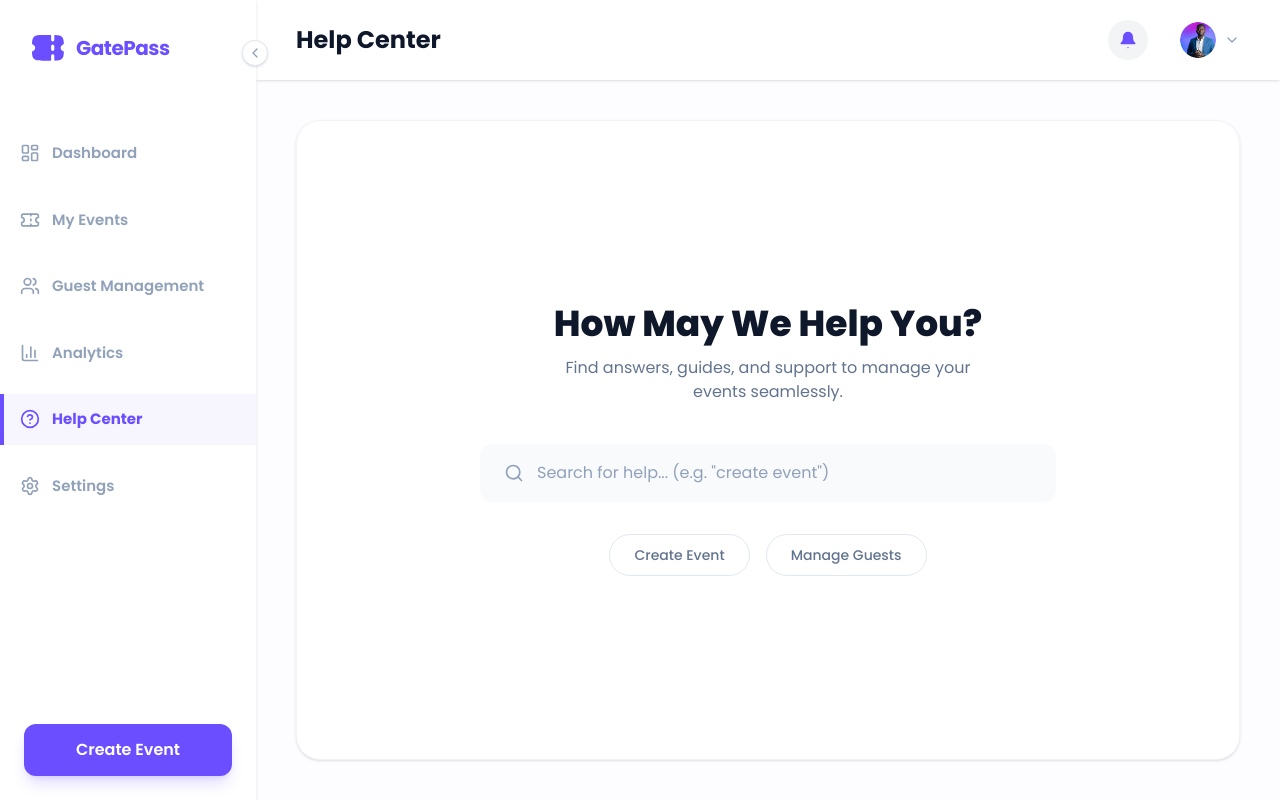
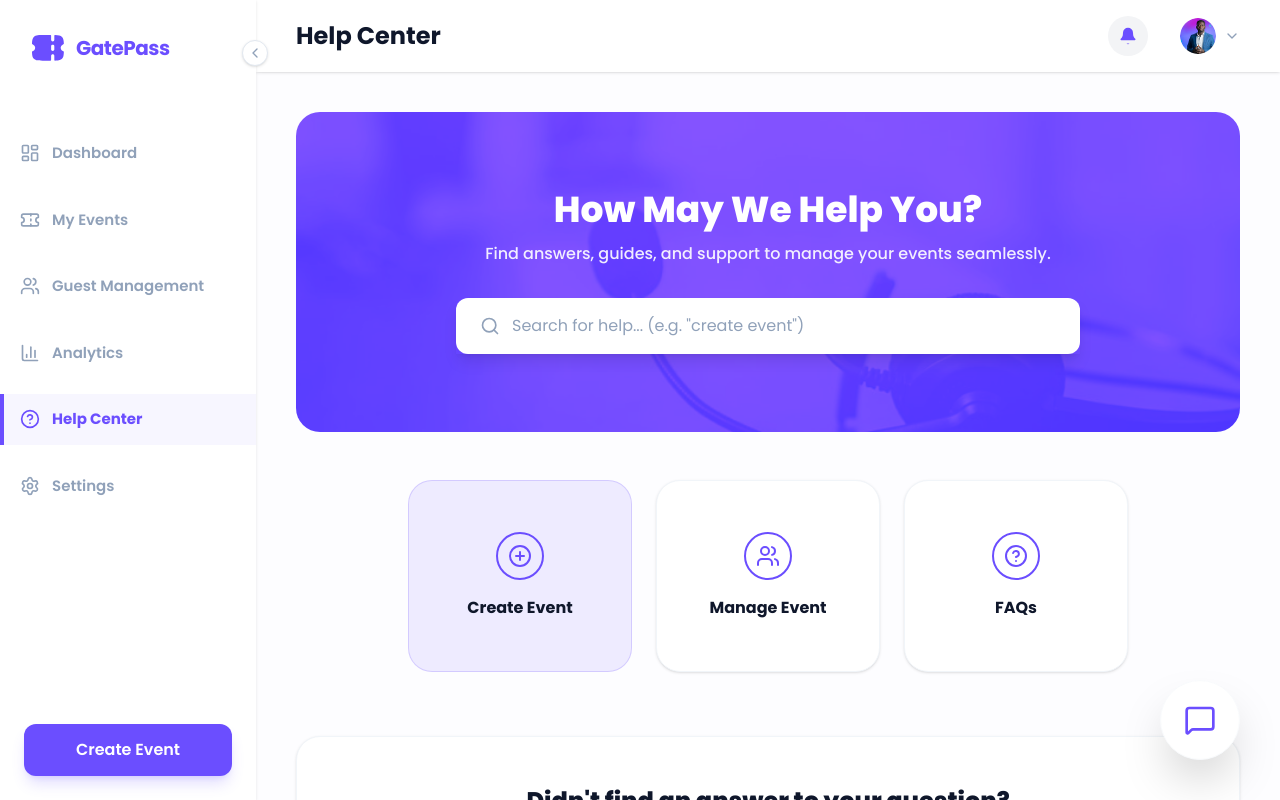
Before and after one commit to HonourOjotane1/GatePass, a React (Vite) app in the folder frontend/: page /dashboard/help-center in a window 1280 px wide. Built offline with nearby package versions, Linux system fonts and the light colour scheme.

Commit message:
Refactored helpcenter page

```diff
--- a/frontend/src/pages/HelpCenter.jsx
+++ b/frontend/src/pages/HelpCenter.jsx
@@ -1,14 +1,249 @@
-import { Link } from 'react-router-dom'
-import { Search, Bell, ChevronDown } from 'lucide-react'
-import userAvatar from '../assets/user.png'
+import React, { useState } from 'react';
+import {
+  Bell,
+  ChevronDown,
+  Search,
+  PlusCircle,
+  Users,
+  HelpCircle,
+  MessageSquare,
+  Instagram,
+  Facebook,
+  Twitter,
+  Linkedin,
+  ArrowLeft,
+  Paperclip,
+  Mic,
+  Send
+} from 'lucide-react';
+import userAvatar from '../assets/user.png';
+import { Link } from 'react-router-dom';
+import helpImg from '../assets/HelpCenterImg.png'
 
 const HelpCenter = () => {
+  // State to manage which view is active: 'main', 'faqs', or 'chatbot'
+  const [activeView, setActiveView] = useState('main');
+  const [expandedFaq, setExpandedFaq] = useState(null);
+
+  const faqs = [
+    "What is GatePass all about?",
+    "How do I create a new event?",
+    "Can I import guests from an Excel file?",
+    "How does the QR code check-in work?"
+  ];
+
+  // --- VIEW 1: MAIN HELP CENTER ---
+  const renderMain = () => (
+    <div className="flex-1 flex flex-col animate-in fade-in duration-300">
+      {/* Hero Banner */}
+      <div className="relative w-full h-[320px] rounded-3xl overflow-hidden mb-12 flex flex-col items-center justify-center">
+        {/* Background Image & Gradient */}
+        <div className="absolute inset-0 bg-[#6B4EFF] z-0">
+          <img
+            src={helpImg}
+            alt="Help Center Background"
+            className="w-full h-full object-cover mix-blend-overlay opacity-40"
+          />
+        </div>
+
+        <div className="relative z-10 w-full max-w-2xl px-6 text-center">
+          <h2 className="text-4xl font-extrabold text-white mb-3">
+            How May We Help You?
+          </h2>
+          <p className="text-white/90 mb-8 font-medium">
+            Find answers, guides, and support to manage your events seamlessly.
+          </p>
+
+          <div className="relative w-full shadow-lg">
+            <Search className="absolute left-6 top-1/2 -translate-y-1/2 text-slate-400" size={20} />
+            <input
+              type="text"
+              placeholder='Search for help... (e.g. "create event")'
+              className="w-full pl-14 pr-6 py-4 bg-white rounded-xl outline-none text-slate-700 transition-all text-base placeholder:text-slate-400"
+            />
+          </div>
+        </div>
+      </div>
+
+      {/* Action Cards */}
+      <div className="flex items-center justify-center gap-6 mb-16">
+        <Link to="/dashboard/create-event" className="w-56 h-48 bg-[#6B4EFF]/10 rounded-3xl flex flex-col items-center justify-center gap-4 hover:shadow-md transition-all border border-[#6B4EFF]/20 cursor-pointer">
+          <div className="w-12 h-12 rounded-full border-2 border-[#6B4EFF] text-[#6B4EFF] flex items-center justify-center">
+            <PlusCircle size={24} />
+          </div>
+          <span className="font-bold text-slate-900">Create Event</span>
+        </Link>
+
+        <Link to="/dashboard/my-events" className="w-56 h-48 bg-white rounded-3xl flex flex-col items-center justify-center gap-4 hover:shadow-md transition-all border border-slate-100 cursor-pointer shadow-sm">
+          <div className="w-12 h-12 rounded-full border-2 border-[#6B4EFF] text-[#6B4EFF] flex items-center justify-center">
+            <Users size={24} />
+          </div>
+          <span className="font-bold text-slate-900">Manage Event</span>
+        </Link>
+
+        <button
+          onClick={() => setActiveView('faqs')}
+          className="w-56 h-48 bg-white rounded-3xl flex flex-col items-center justify-center gap-4 hover:shadow-md transition-all border border-slate-100 cursor-pointer shadow-sm"
+        >
+          <div className="w-12 h-12 rounded-full border-2 border-[#6B4EFF] text-[#6B4EFF] flex items-center justify-center">
+            <HelpCircle size={24} />
+          </div>
+          <span className="font-bold text-slate-900">FAQs</span>
+        </button>
+      </div>
+
+      {/* Bottom CTA Section */}
+      <div className="bg-white rounded-3xl border border-slate-100 shadow-sm p-12 text-center flex flex-col items-center">
+        <h3 className="text-2xl font-extrabold text-slate-900 mb-2">Didn't find an answer to your question?</h3>
+        <p className="text-slate-500 mb-8 font-medium">Get in touch with us for details on additional services.</p>
+
+        <button
+          className="bg-[#6B4EFF] text-white px-12 py-4 rounded-xl font-bold shadow-lg hover:bg-[#583DD9] transition-colors mb-10 cursor-pointer"
+        >
+          Contact Us
+        </button>
+
+        {/* Social Icons */}
+        <div className="flex items-center gap-4 text-slate-400">
+          <button className="w-12 h-12 rounded-full border border-slate-200 flex items-center justify-center hover:bg-slate-50 transition-colors cursor-pointer"><Instagram size={20} /></button>
+          <button className="w-12 h-12 rounded-full border border-slate-200 flex items-center justify-center hover:bg-slate-50 transition-colors cursor-pointer"><Facebook size={20} /></button>
+          <button className="w-12 h-12 rounded-full border border-slate-200 flex items-center justify-center hover:bg-slate-50 transition-colors cursor-pointer"><Twitter size={20} /></button>
+          <button className="w-12 h-12 rounded-full border border-slate-200 flex items-center justify-center hover:bg-slate-50 transition-colors cursor-pointer"><Linkedin size={20} /></button>
+          {/* Custom SVG for TikTok fallback */}
+          <button className="w-12 h-12 rounded-full border border-slate-200 flex items-center justify-center hover:bg-slate-50 transition-colors cursor-pointer">
+            <svg width="20" height="20" viewBox="0 0 24 24" fill="none" stroke="currentColor" strokeWidth="2" strokeLinecap="round" strokeLinejoin="round"><path d="M9 12a4 4 0 1 0 4 4V4a5 5 0 0 0 5 5"/></svg>
+          </button>
+        </div>
+      </div>
+
+      {/* Floating Action Button */}
+      <button
+        onClick={() => setActiveView('chatbot')}
+        className="fixed bottom-10 right-10 w-20 h-20 bg-white rounded-full shadow-2xl flex items-center justify-center text-[#6B4EFF] hover:scale-105 transition-transform cursor-pointer border border-slate-50"
+      >
+        <MessageSquare size={32} />
+      </button>
+    </div>
+  );
+
+  // --- VIEW 2: FAQs ---
+  const renderFaqs = () => (
+    <div className="flex-1 bg-white rounded-3xl border border-slate-100 shadow-sm p-12 animate-in slide-in-from-right-8 duration-300">
+      <h2 className="text-3xl font-extrabold text-slate-900 text-center mb-12">
+        Frequently Asked Questions
+      </h2>
+
+      <div className="max-w-3xl mx-auto space-y-4">
+        {faqs.map((faq, index) => (
+          <div key={index} className="border-b border-slate-100 last:border-0 pb-4">
+            <button
+              onClick={() => setExpandedFaq(expandedFaq === index ? null : index)}
+              className="w-full flex items-center justify-between py-4 text-left cursor-pointer group"
+            >
+              <span className="text-slate-600 font-medium text-lg group-hover:text-slate-900 transition-colors">
+                {faq}
+              </span>
+              <div className="w-10 h-10 rounded-full bg-slate-50 flex items-center justify-center text-slate-400 shrink-0">
+                <ChevronDown
+                  size={20}
+                  className={`transition-transform duration-300 ${expandedFaq === index ? 'rotate-180' : ''}`}
+                />
+              </div>
+            </button>
+            {/* Expanded Content Placeholder */}
+            {expandedFaq === index && (
+              <div className="pb-4 text-slate-500 pr-12 animate-in fade-in duration-200">
+                Lorem ipsum dolor sit amet consectetur adipisicing elit. Sit quaerat quos fuga consequuntur accusamus vero porro necessitatibus aliquam, repellendus dignissimos.
+              </div>
+            )}
+          </div>
+        ))}
+      </div>
+    </div>
+  );
+
+  // --- VIEW 3: CHATBOT ---
+  const renderChatbot = () => (
+    <div className="flex-1 bg-white rounded-3xl border border-slate-100 shadow-sm p-8 flex flex-col h-[calc(100vh-160px)] animate-in slide-in-from-right-8 duration-300">
+
+      <h2 className="text-2xl font-extrabold text-slate-900 text-center mb-8">
+        Welcome Honour! How May I Help You?
+      </h2>
+
+      {/* Chat Messages Area */}
+      <div className="flex-1 overflow-y-auto space-y-6 px-4 mb-6">
+        {/* Bot Message */}
+        <div className="flex justify-start">
+          <div className="bg-white border border-slate-100 shadow-sm rounded-2xl p-6 max-w-xl text-slate-700 text-lg">
+            Please briefly describe your problem
+          </div>
+        </div>
+
+        {/* User Message */}
+        <div className="flex justify-end">
+          <div className="bg-[#E2D4F0] rounded-2xl p-6 max-w-xl text-slate-800 text-lg">
+            Please briefly describe your problem
+          </div>
+        </div>
+
+        {/* Bot Message */}
+        <div className="flex justify-start">
+          <div className="bg-white border border-slate-100 shadow-sm rounded-2xl p-6 max-w-xl text-slate-700 text-lg">
+            Please briefly describe your problem
+          </div>
+        </div>
+
+        {/* User Message */}
+        <div className="flex justify-end">
+          <div className="bg-[#E2D4F0] rounded-2xl p-6 max-w-xl text-slate-800 text-lg">
+            Please briefly describe your problem
+          </div>
+        </div>
+      </div>
+
+      {/* Input Area */}
+      <div className="flex items-center gap-4 mt-auto">
+        <button className="w-16 h-16 shrink-0 rounded-full bg-white border border-slate-100 shadow-sm flex items-center justify-center text-[#6B4EFF] hover:bg-slate-50 transition-colors cursor-pointer">
+          <Paperclip size={24} />
+        </button>
+        <button className="w-16 h-16 shrink-0 rounded-full bg-white border border-slate-100 shadow-sm flex items-center justify-center text-[#6B4EFF] hover:bg-slate-50 transition-colors cursor-pointer">
+          <Mic size={24} />
+        </button>
+
+        <div className="flex-1 bg-white border border-slate-100 shadow-sm rounded-full flex items-center pr-2 pl-6 h-16">
+          <input
+            type="text"
+            placeholder="Please briefly describe your problem"
+            className="flex-1 bg-transparent outline-none text-slate-700 placeholder:text-slate-400"
+          />
+          <button className="w-12 h-12 rounded-full bg-[#6B4EFF] text-white flex items-center justify-center hover:bg-[#583DD9] transition-colors cursor-pointer shrink-0">
+            <Send size={20} className="-ml-1" />
+          </button>
+        </div>
+      </div>
+
+    </div>
+  );
+
   return (
     <div className="min-h-screen bg-[#FDFDFF] font-poppins flex flex-col">
 
       {/* HEADER */}
       <header className="h-20 bg-white shadow-sm py-4 px-10 flex items-center justify-between sticky top-0 z-30">
-        <h1 className="text-2xl font-bold whitespace-nowrap text-slate-900">Help Center</h1>
+        <div className="flex items-center gap-4">
+          {/* Show Back Arrow if we are not on the main view */}
+          {activeView !== 'main' && (
+            <button
+              onClick={() => setActiveView('main')}
+              className="text-slate-600 hover:text-slate-900 transition-colors cursor-pointer"
+            >
+              <ArrowLeft size={24} />
+            </button>
+          )}
+          <h1 className="text-2xl font-bold whitespace-nowrap text-slate-900">
+            {activeView === 'faqs' ? 'FAQs' : activeView === 'chatbot' ? 'Chat Support' : 'Help Center'}
+          </h1>
+        </div>
 
         <div className="flex items-center gap-6 ml-4">
           <button className="relative p-2.5 bg-[#F3F4F6] text-slate-600 rounded-full cursor-pointer hover:bg-slate-200 transition-colors">
@@ -23,40 +258,9 @@ const HelpCenter = () => {
 
       {/* CONTENT AREA */}
       <div className="p-8 lg:p-10 flex-1 flex flex-col">
-
-        {/* Main White Card */}
-        <div className="bg-white rounded-3xl border border-slate-100 shadow-sm flex-1 flex flex-col items-center justify-center p-12 min-h-[600px]">
-
-          <h2 className="text-3xl md:text-4xl font-extrabold text-[#0F172A] mb-3 text-center">
-            How May We Help You?
-          </h2>
-
-          <p className="text-slate-500 mb-10 text-center max-w-md">
-            Find answers, guides, and support to manage your events seamlessly.
-          </p>
-
-          {/* Search Bar */}
-          <div className="relative w-full max-w-xl mb-8">
-            <Search className="absolute left-6 top-1/2 -translate-y-1/2 text-slate-400" size={20} />
-            <input
-              type="text"
-              placeholder='Search for help... (e.g. "create event")'
-              className="w-full pl-14 pr-6 py-4 bg-[#F8FAFC] rounded-xl border border-transparent focus:border-[#6B4EFF] focus:bg-white focus:ring-1 focus:ring-[#6B4EFF] outline-none text-slate-700 transition-all text-base placeholder:text-slate-400"
-            />
-          </div>
-
-          {/* Quick Action Pills */}
-          <div className="flex flex-wrap items-center justify-center gap-4">
-            <Link to="/dashboard/create-event" className="px-6 py-2.5 rounded-full border border-slate-200 text-slate-500 text-sm font-medium hover:bg-slate-50 hover:text-slate-700 hover:border-slate-300 transition-all cursor-pointer bg-white">
-              Create Event
-            </Link>
-            <Link to="/dashboard/guest-management" className="px-6 py-2.5 rounded-full border border-slate-200 text-slate-500 text-sm font-medium hover:bg-slate-50 hover:text-slate-700 hover:border-slate-300 transition-all cursor-pointer bg-white">
-              Manage Guests
-            </Link>
-
-          </div>
-
-        </div>
+        {activeView === 'main' && renderMain()}
+        {activeView === 'faqs' && renderFaqs()}
+        {activeView === 'chatbot' && renderChatbot()}
       </div>
 
     </div>
```
Also changed, not shown: frontend/src/assets/HelpCenterImg.png (added).
